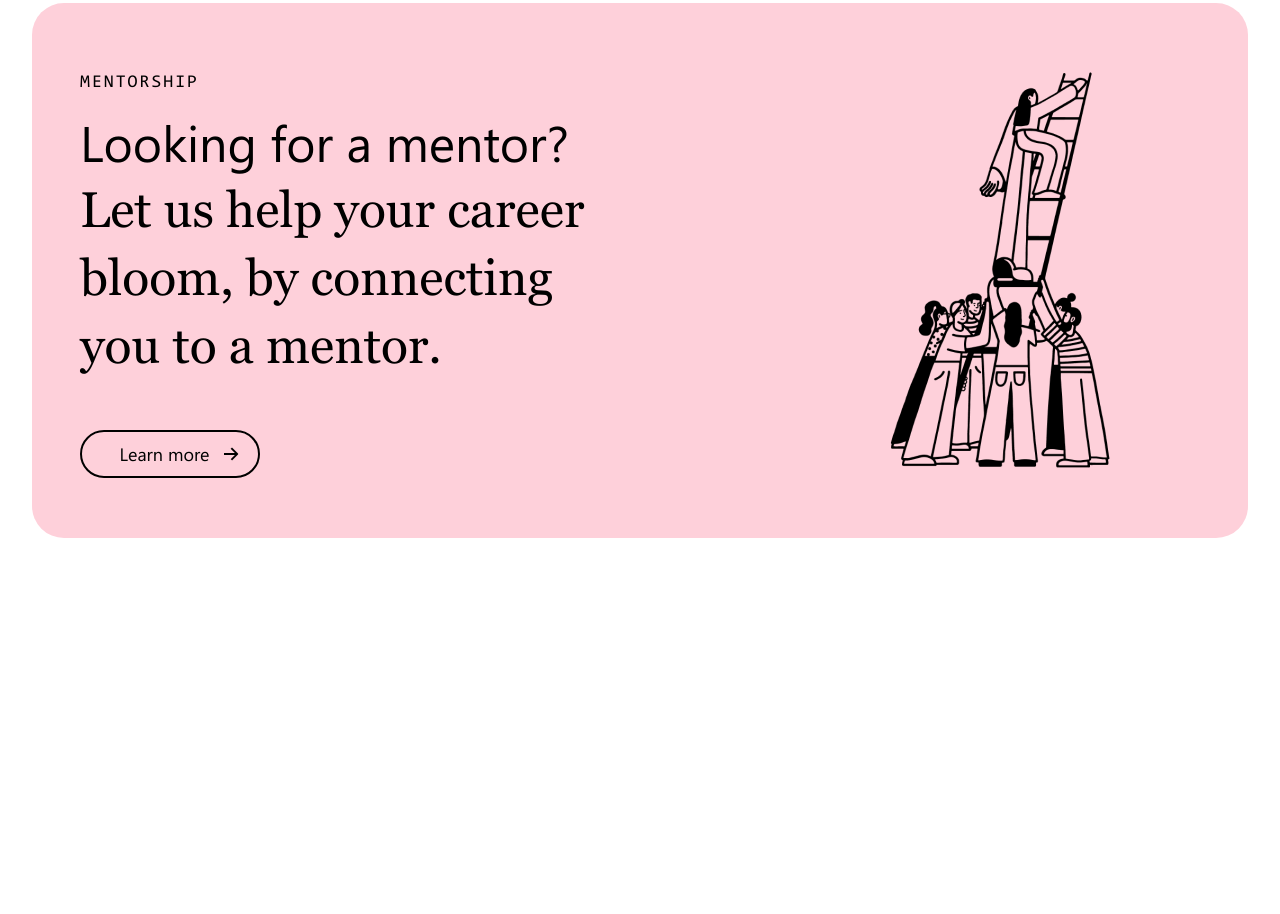
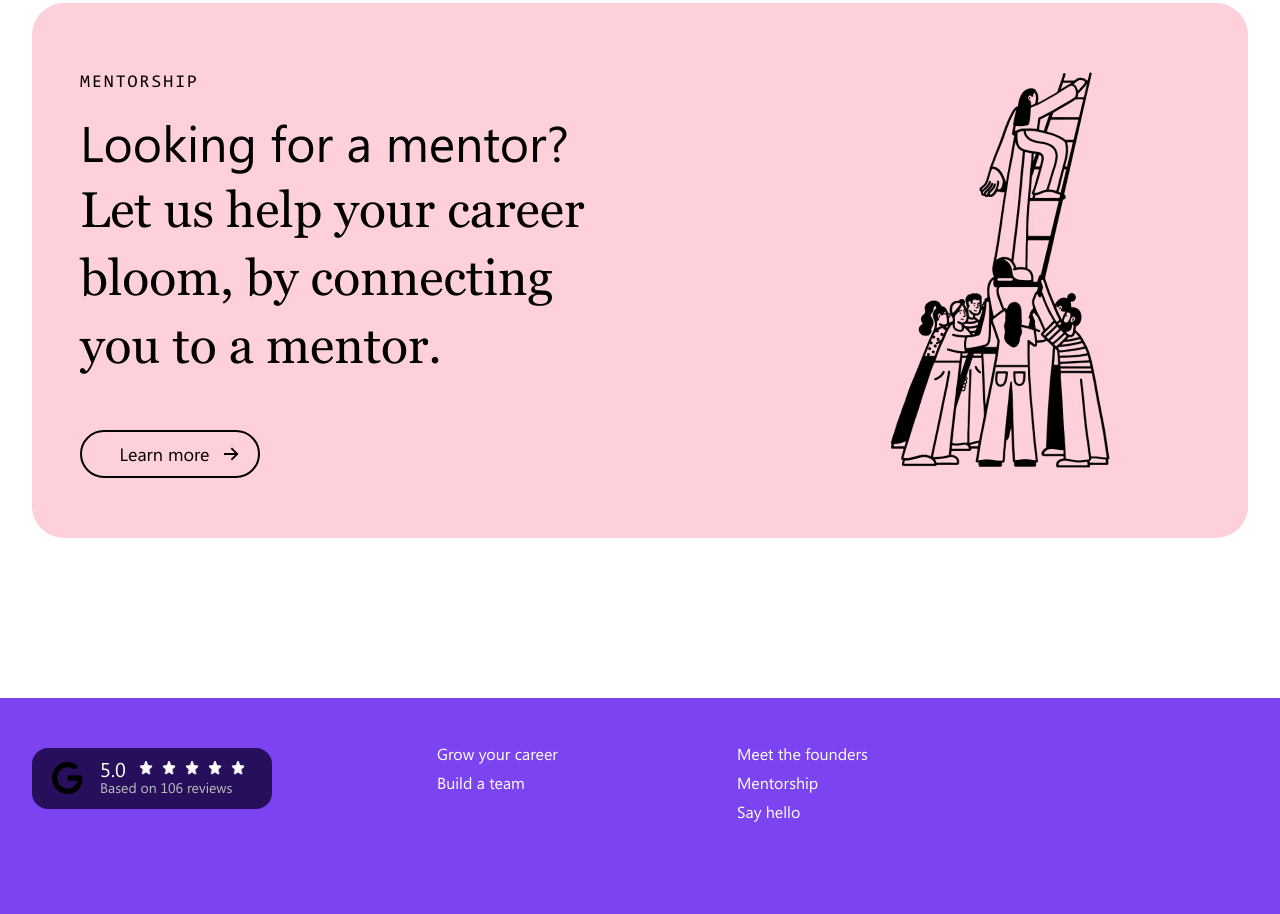
Before and after one commit to MirovaViktoria/maket-Bloom, a website: page index.html in a window 1280 px wide. Shown: the part 7111-8025 px from the top of the page. Before the commit the page ends 7649 px from the top, so only its background shows below. Drawn offline with Linux system fonts and the light colour scheme; files whose address does not match are found by name.

Commit message:
add block footer

```diff
--- a/index.html
+++ b/index.html
@@ -294,6 +294,31 @@
     <img class="mentor__mentorship" src="./img/mentorship.png" alt="">
 </div>
         </div>
+        <footer class="footer">
+            <div class="footer__rating">
+                <img class="footer__logo" src="./img/g.png" alt="">
+                <div class="footer__grade">
+                    <p class="footer__number">5.0</p>
+                    <img class="footer__star" src="./img/star.png" alt="">
+                    <img class="footer__star" src="./img/star.png" alt="">
+                    <img class="footer__star" src="./img/star.png" alt="">
+                    <img  class="footer__star" src="./img/star.png" alt="">
+                    <img class="footer__star" src="./img/star.png" alt="">
+                </div>
+                <p class="footer__text">
+                    Based on 106 reviews
+                </p>
+            </div>
+            <nav class="footer__menu-one">
+                <a class="footer__menu-link" href="">Grow your career</a>
+                <a class="footer__menu-link" href="">Build a team</a>
+            </nav>
+            <nav class="footer__menu-two">
+                <a class="footer__menu-link" href="">Meet the founders</a>
+                <a class="footer__menu-link" href="">Mentorship</a>
+                <a class="footer__menu-link" href="">Say hello</a>
+            </nav>
+        </footer>
         <!-- <script type="text/javascript" src="js/script.js"></script> -->
     </body>
 </html>
--- /dev/null
+++ b/scss/footer.scss
@@ -0,0 +1,101 @@
+.footer {
+    width: 1280px;
+    height: 216px;
+    margin-top: 160px;
+    background: #7c44f1;
+    border-radius: 0px;
+    position: absolute;
+    display: flex;
+    &__rating {
+        width: 240px;
+        height: 61px;
+        background: #280f5b;
+        border-radius: 16px;
+        margin-top: 50px;
+        margin-left: 32px;
+        display: flex;
+        flex-wrap: wrap;
+    }
+    &__logo {
+        padding-top: 14px;
+        padding-left: 20px;
+        height: 32px;
+        width: 31.36605453491211px;
+    }
+    &__grade {
+        margin: 0;
+        display: flex;
+        height: 20px;
+        padding-top: 11px;
+        padding-left: 16.63px;
+    }
+
+    &__number {
+        margin: 0;
+        width: 30px;
+        font-family: 'Segoe UI';
+        font-style: normal;
+        font-weight: 400;
+        font-size: 20px;
+        line-height: 20px;
+        color: #ffffff;
+    }
+
+    &__star {
+        height: 13.5px;
+        width: 14.003456115722656px;
+        padding-left: 9px;
+        padding-top: 2px;
+    }
+
+    &__text {
+        position: absolute;
+        width: 148px;
+        height: 14px;
+        font-family: 'Segoe UI';
+        font-style: normal;
+        font-weight: 400;
+        font-size: 14px;
+        line-height: 14px;
+        color: #bdbdbd;
+        padding-left: 16.63px;
+        margin: 0;
+        padding-left: 68px;
+        padding-top: 33px;
+    }
+    &__menu-one {
+        display: flex;
+        flex-direction: column;
+        padding-top: 48px;
+        padding-left: 165px;
+    }
+
+    &__menu-link {
+        width: 135px;
+        height: 16px;
+        font-family: 'Segoe UI';
+        font-style: normal;
+        font-weight: 400;
+        font-size: 16px;
+        line-height: 16px;
+        color: #ffffff;
+        text-decoration: none;
+        padding-bottom: 13px;
+    }
+
+    menu-link:link {
+        color: #ffffff;
+    }
+    menu-link:active {
+        color: #ffffff;
+    }
+    a:hover {
+        color: #ffffff;
+    }
+    &__menu-two {
+        display: flex;
+        flex-direction: column;
+        padding-top: 48px;
+        padding-left: 165px;
+    }
+}
--- a/scss/style.scss
+++ b/scss/style.scss
@@ -22,3 +22,4 @@ body {
 @import url(block_james.css);
 @import url(about-works.css);
 @import url(block_mentor.css);
+@import url(footer.css);
```
Also changed, not shown: css/footer.css (added), css/style.css, img/g.png (added), img/star.png (added), 2 other files.
